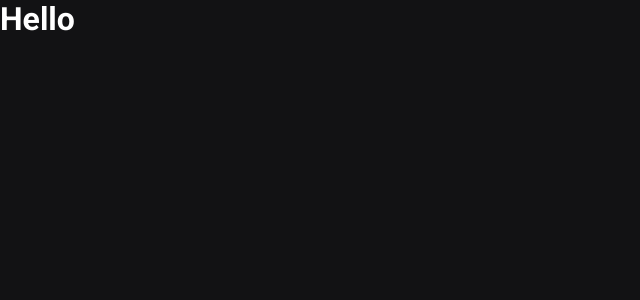
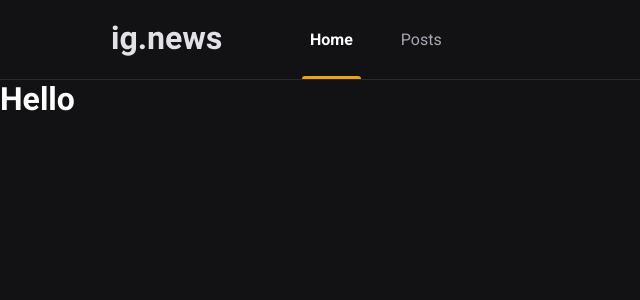
Before and after one commit to ygorthiago/ignews, a Next.js app: page / in a window 1280 px wide. Shown: the top 300 px of the page, without its empty margins (0-640 px from the left). Built offline with nearby package versions, Linux system fonts and the light colour scheme.

Commit message:
feat: add header to app

```diff
--- a/src/pages/_app.tsx
+++ b/src/pages/_app.tsx
@@ -1,8 +1,14 @@
 import { AppProps } from 'next/app'
+import { Header } from '../components/Header'
 import '../styles/global.scss'
 
 function MyApp({ Component, pageProps }: AppProps) {
-  return <Component {...pageProps} />
+  return (
+    <>
+      <Header />
+      <Component {...pageProps} />
+    </>
+  )
 }
 
 export default MyApp
```
